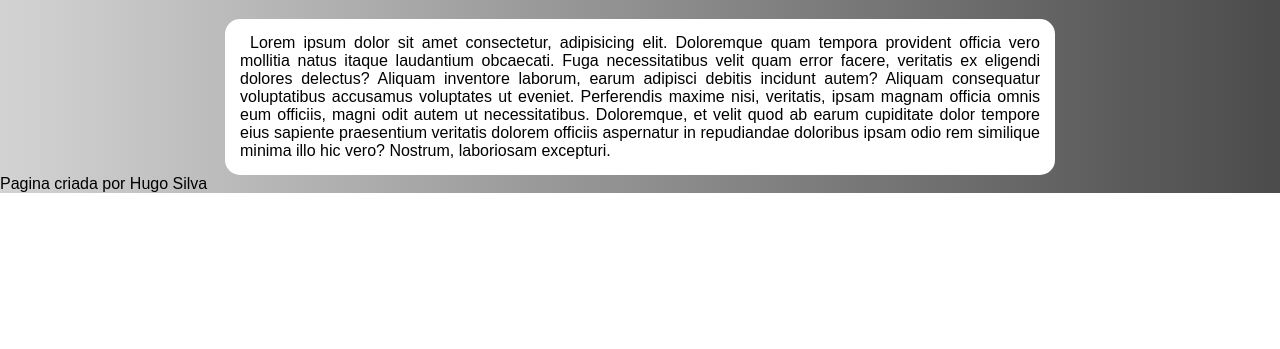
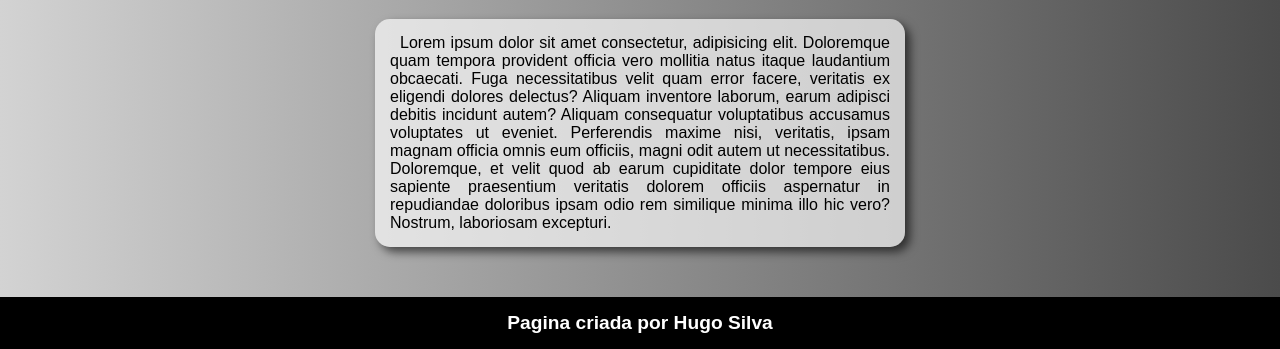
Before and after one commit to hgz13/projeto-info, a plain HTML site: page index.html in a window 1280 px wide. Shown: the part 828-1177 px from the top of the page. Before the commit the page ends 1021 px from the top, so only its background shows below. Drawn offline with Linux system fonts and the light colour scheme.

Commit message:
Update style.css

```diff
--- a/style.css
+++ b/style.css
@@ -99,15 +99,28 @@ main > #container {
     font-size: 2em;
     color: yellow;
     text-shadow: 1px 1px 1px black;
+    font-weight: bolder;
 }
 
 #par {
     text-indent: 10px;
     padding: 15px;
-    max-width: 800px;
+    max-width: 500px;
     background-color: white;
     margin: auto;
     width: 80%;
     border-radius: 15px;
     text-align: justify;
+    background-color: rgba(255, 255, 255, 0.66);
+    box-shadow: 5px 5px 10px rgba(0, 0, 0, 0.597);
 }
+
+footer {
+    text-align: center;
+    background-color: black;
+    color: white;
+    padding: 15px;
+    margin-top: 50px;
+    font-weight: bolder;
+    font-size: 1.2em;
+}
```
